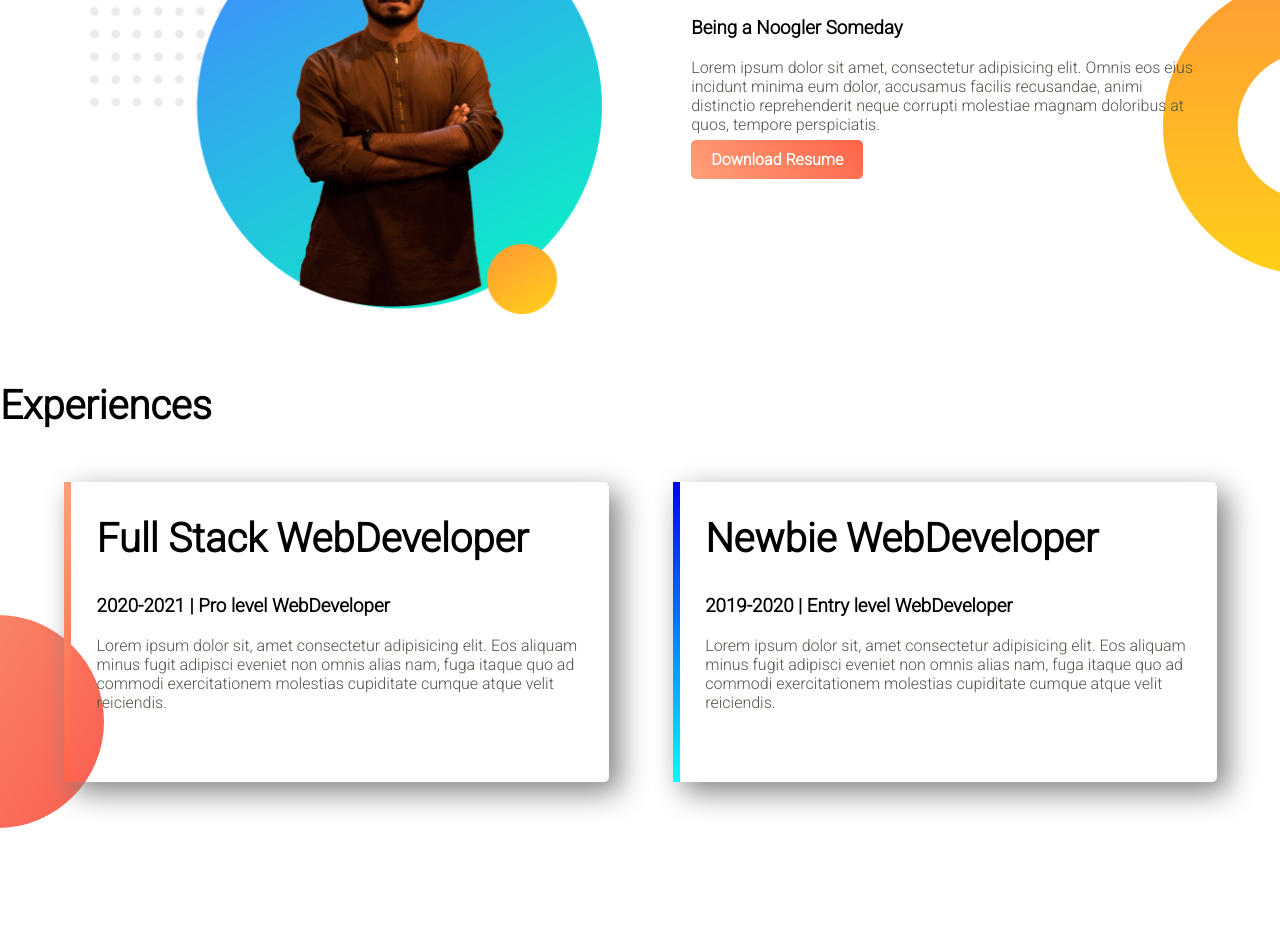
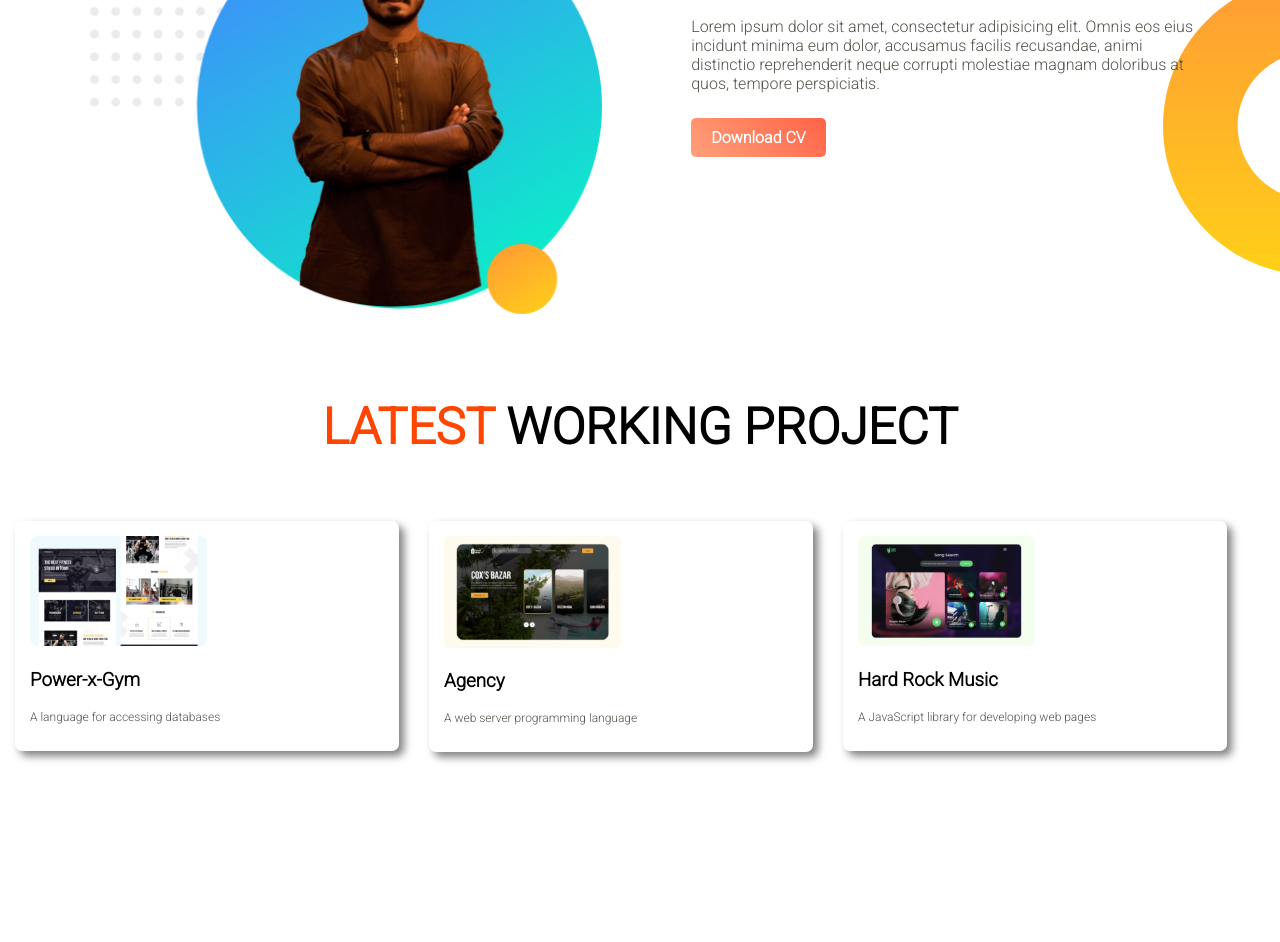
Before and after one commit to iswoad/ias-portfolio, a plain HTML site: page index.html in a window 1280 px wide. Shown: the part 626-1568 px from the top of the page. After the commit the page ends 1393 px from the top, so only its background shows below. Drawn offline with Linux system fonts and the light colour scheme.

Commit message:
completed assignement

```diff
--- a/index.html
+++ b/index.html
@@ -11,10 +11,10 @@
 <body>
     <section class="sec1">
         <div class="half-width">
-            <h1>Welcome to</h1>
-            <h1><span class="punchline">ANSARY'S</span> Website</h1>
-            <h3>Proffesional WebDeveloper</h3>
-            <p>Lorem ipsum dolor sit amet consectetur adipisicing elit. At, culpa enim sed animi corporis maxime blanditiis illum quisquam impedit voluptatibus fugiat nulla temporibus, in possimus aspernatur amet aut qui illo.</p>
+            <h1>HELLO,I'M <br>
+            <span class="punchline">ROB DAVIDSON</span></h1>
+            <!-- <h3>Proffesional WebDeveloper</h3> -->
+            <p>Lorem ipsum dolor sit amet consectetur adipisicing elit. At, culpa enim sed animi corporis maxime blanditiis illum quisquam</p><br>
             <a class="bttn1" target="_blank" href="https://www.linkedin.com/in/iswoad-ansary/">Hire Me</a>
         </div>
         <div class="half-width">
@@ -27,16 +27,41 @@
             <img src="images/p2.png" alt="">
         </div>
         <div class="half-width">
-            <h2>Dream Goal</h2>
-            <h3>Being a Noogler Someday</h3>
+            <h2>About</h2>
+            <!-- <h3>Being a Noogler Someday</h3> -->
             <p>Lorem ipsum dolor sit amet, consectetur adipisicing elit. Omnis eos eius incidunt minima eum dolor, accusamus facilis recusandae, animi distinctio reprehenderit neque corrupti molestiae magnam doloribus at quos, tempore perspiciatis.
-            </p>
-            <a class="bttn2" target="_blank" href="https://www.linkedin.com/in/iswoad-ansary/">Download Resume</a>
+            </p><br>
+            <a class="bttn2" target="_blank" href="https://www.linkedin.com/in/iswoad-ansary/">Download CV</a>
 
         </div>
     </section>
 
-    <section class="exp-head">
+    <section class="work">
+        <section class="workhead">
+            <h1><span style="color: orangered;">LATEST</span> WORKING PROJECT</h1>
+        </section>
+        <div class="gym">
+                <img src="images/image 4.png" alt="">
+                <h3>Power-x-Gym</h3>
+                <p>A language for accessing databases</p>
+
+        </div>
+         <div class="agency">
+                <img src="images/image 5.png" alt="">
+                <h3>Agency</h3>
+                <p>A web server programming language</p>
+
+        </div>
+         <div class="music">
+                <img src="images/image 8.png" alt="">
+                <h3>Hard Rock Music</h3>
+                <p>A JavaScript library for developing web pages</p>
+
+        </div>
+
+    </section>
+
+    <!-- <section class="exp-head">
         <h2>Experiences</h2>
     </section>
     <section class="exp">
@@ -51,10 +76,10 @@
             <p>Lorem ipsum dolor sit, amet consectetur adipisicing elit. Eos aliquam minus fugit adipisci eveniet non omnis alias nam, fuga itaque quo ad commodi exercitationem molestias cupiditate cumque atque velit reiciendis.</p>
         </div>
 
-    </section>
+    </section> -->
 
-    <footer>
+    <!-- <footer>
         <p> All right reserved | ANSARY |2021 </p>
-    </footer>
+    </footer> -->
 </body>
 </html>
--- a/style.css
+++ b/style.css
@@ -13,7 +13,7 @@ p{
     color: #4e5549;
 }
 .punchline{
-    color: orange;
+    color: orangered;
 }
 .half-width{
     width: 40%;
@@ -81,13 +81,13 @@ p{
     background-position: left;
 }
 
-.single-exp{
+/* .single-exp{
     box-shadow: 10px 10px 30px gray;
     border-radius: 5px;
-    height: 60%;
+    height: 60%; */
 }
 
-#full-stack{
+/* #full-stack{
     border-left: 7px solid;
     border-image: linear-gradient(180deg, lightsalmon, tomato);
     border-image-slice: 1;
@@ -97,8 +97,39 @@ p{
     border-left: 7px solid;
     border-image: linear-gradient(180deg, blue, cyan);
     border-image-slice: 1;
+} */
+
+.work{
+    background: #f1f1f1;
+	padding: 20px;
+    overflow: hidden;
+    width: 100%;
+    height: 50vh;
+
 }
-
+.work div{
+    background: #fff;
+	width: 30%;
+	text-align:left;
+	float: left;
+	padding: 15px;
+	margin-left: 3%;
+    box-sizing: border-box;
+    border-radius: 7px;
+    margin: 15px;
+    box-shadow: 5px 5px 8px gray;
+}
+.work div img{
+    width: 50%;
+    display:inline-flex;
+}
+.work div p{
+    font-size: 12px;
+}
+.workhead{
+    font-size: 50px;
+    text-align: center;
+}
 footer p{
     text-align: center;
     font-size: 12px;
```
Also changed, not shown: images/image 4.png (added), images/image 5.png (added), images/image 8.png (added).
